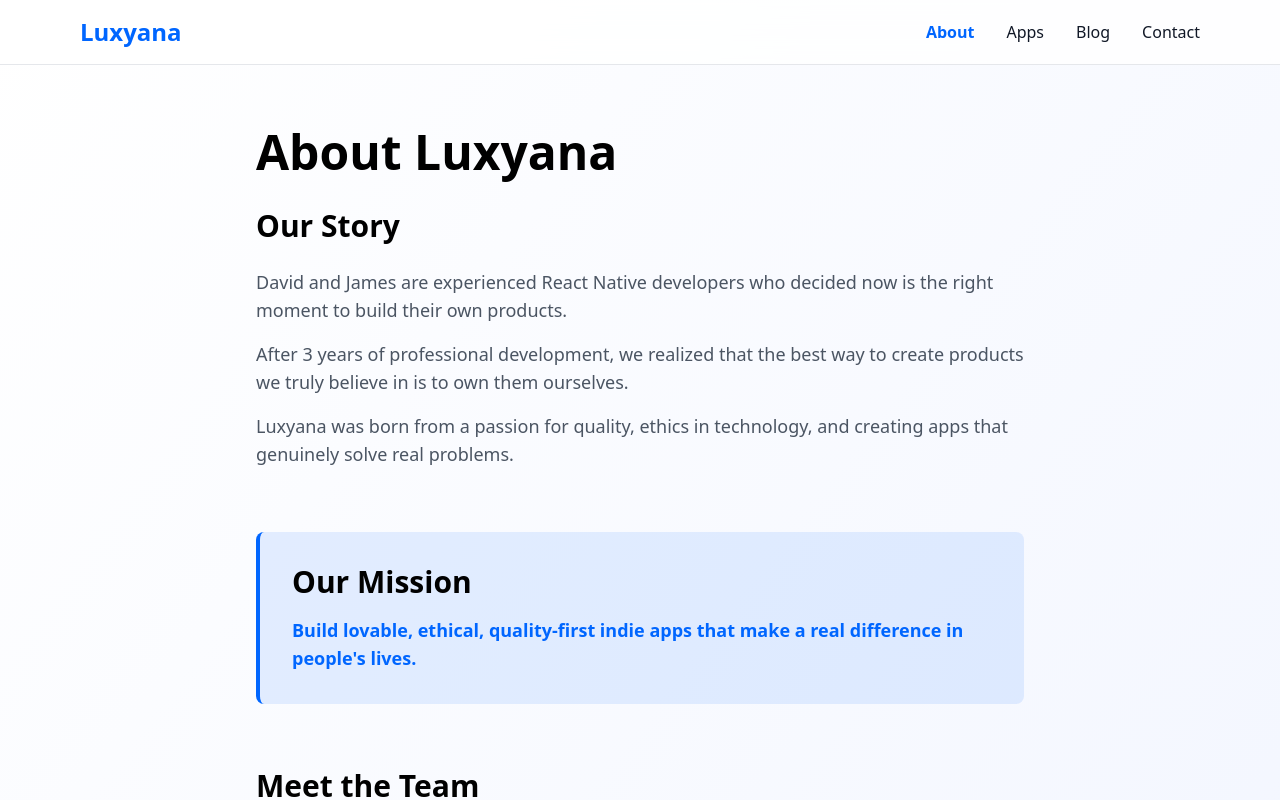
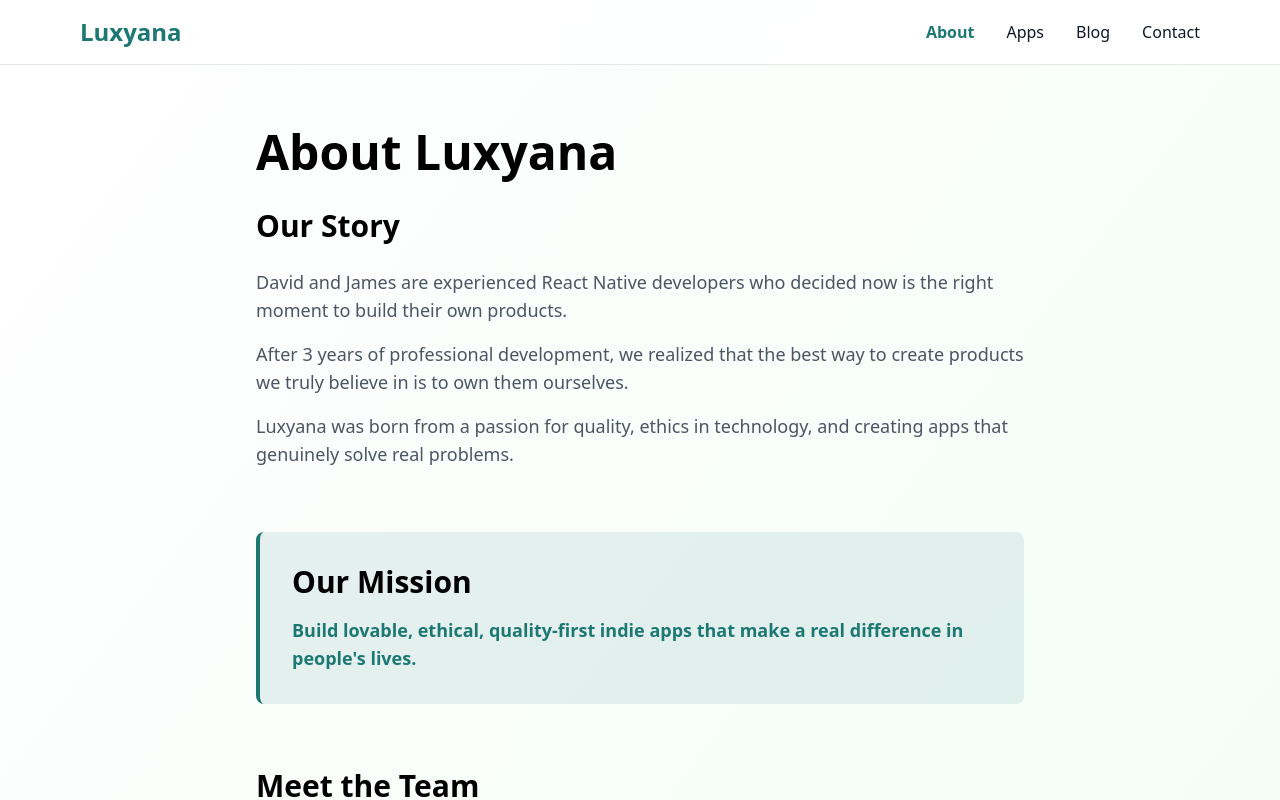
Before and after one commit to luxyana-studios/luxyana-website, a Next.js app: page /about in a window 1280 px wide. Shown: the top 800 px of the page. Built offline with nearby package versions, Linux system fonts and the light colour scheme.

Commit message:
Update color scheme to green-yellow and fix contrast issues on dark mode

```diff
--- a/src/app/about/page.tsx
+++ b/src/app/about/page.tsx
@@ -40,7 +40,9 @@ export default function About() {
       {/* Content */}
       <section className="pt-32 pb-20 px-4">
         <div className="max-w-3xl mx-auto">
-          <h1 className="text-5xl font-bold mb-8">About Luxyana</h1>
+          <h1 className="text-5xl font-bold mb-8 dark:text-white">
+            About Luxyana
+          </h1>
 
           {/* Story */}
           <div className="mb-16">
--- a/src/app/apps/page.tsx
+++ b/src/app/apps/page.tsx
@@ -88,7 +88,9 @@ export default function Apps() {
       <section className="pt-32 pb-20 px-4">
         <div className="max-w-6xl mx-auto">
           <div className="mb-16">
-            <h1 className="text-5xl font-bold mb-4">Our Apps</h1>
+            <h1 className="text-5xl font-bold mb-4 dark:text-white">
+              Our Apps
+            </h1>
             <p className="text-xl text-gray-600 dark:text-gray-100">
               We're building 6 quality-first, ethical apps in Year 1. Coming to
               iOS and Android.
--- a/tailwind.config.ts
+++ b/tailwind.config.ts
@@ -1,4 +1,4 @@
-import type { Config } from 'tailwindcss'
+import type { Config } from 'tailwindcss';
 
 const config: Config = {
   content: [
@@ -9,13 +9,13 @@ const config: Config = {
   theme: {
     extend: {
       colors: {
-        'brand-primary': '#0066ff',
-        'brand-secondary': '#00d9ff',
+        'brand-primary': '#1d7874',
+        'brand-secondary': '#fbbf24',
         'brand-dark': '#0a0e27',
-        'brand-light': '#f0f4ff',
+        'brand-light': '#f0fdf4',
       },
     },
   },
   plugins: [],
-}
-export default config
+};
+export default config;
```
Also changed, not shown: package.json (+5 -5 lines).
